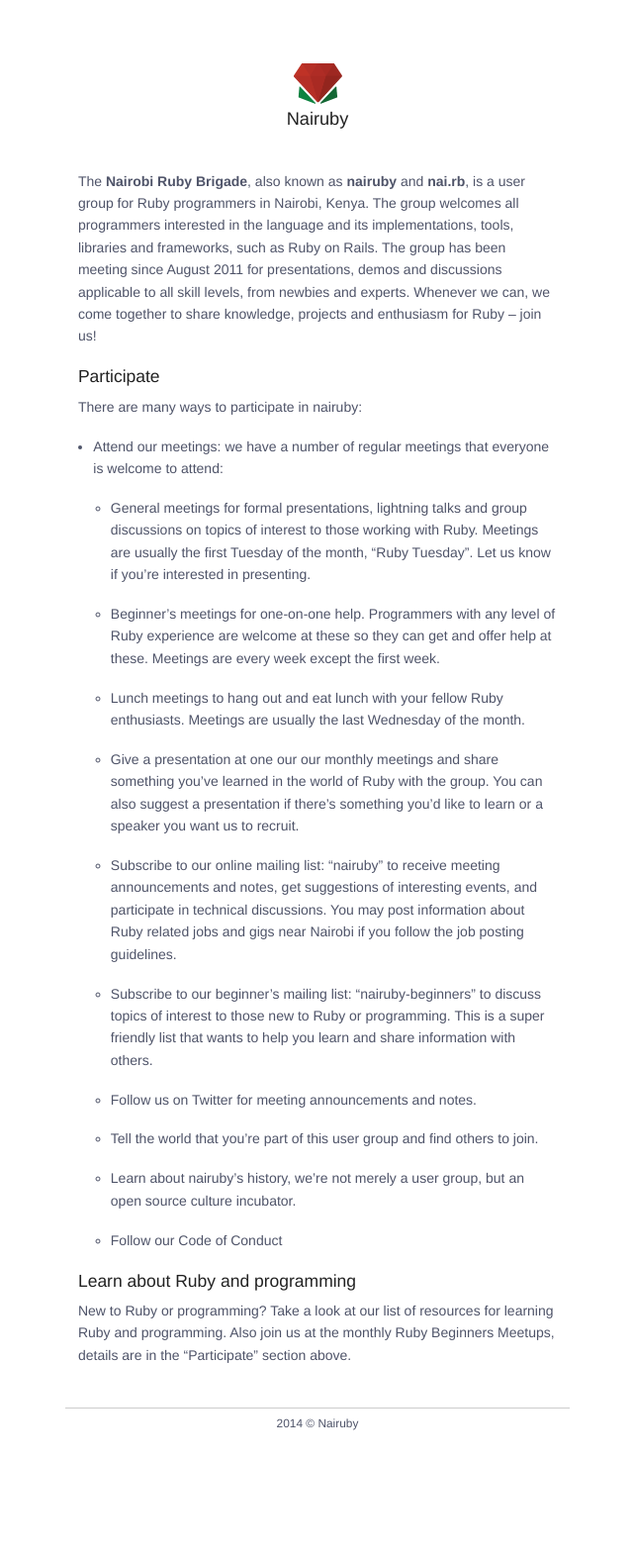
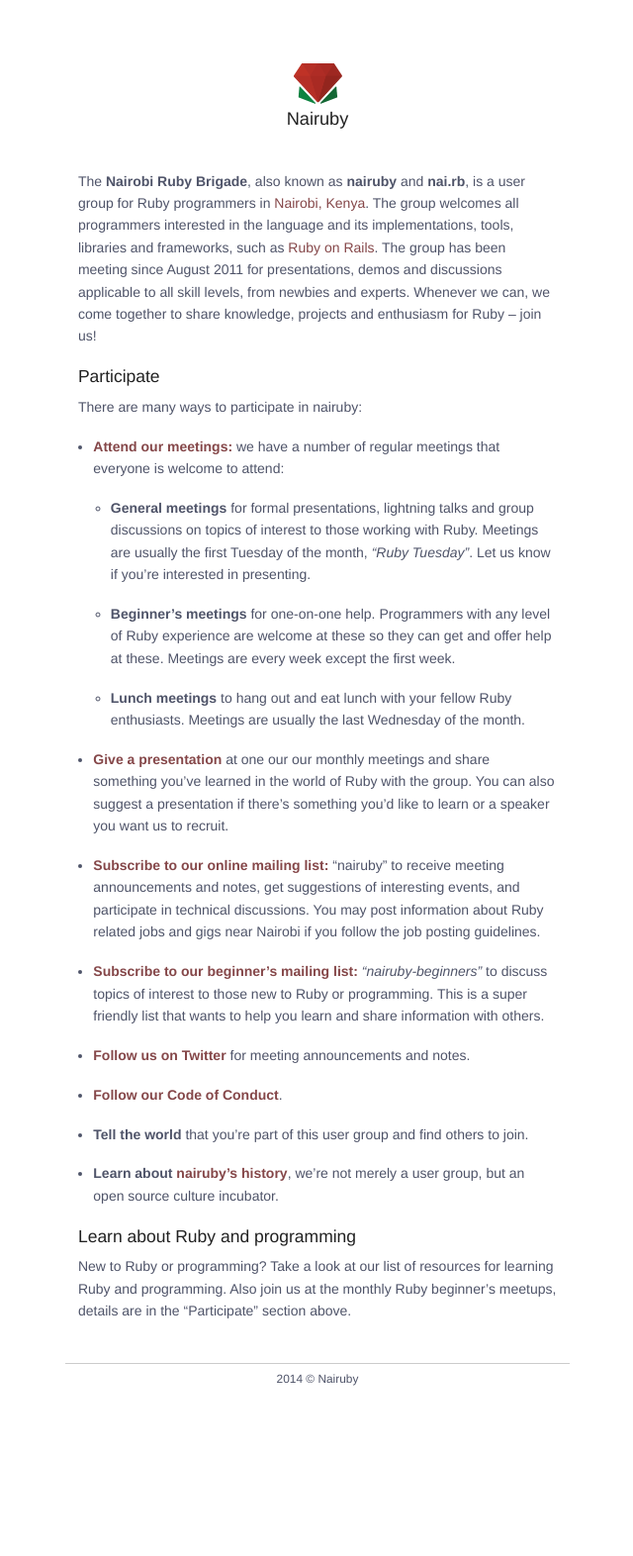
Before and after one commit to nairuby/nairuby.org, a Jekyll site: the page built from index.md, in a window 1280 px wide. Shown: the whole page at 99% size, without its empty margins (319-959 px from the left). Built offline with Jekyll 4.4.1, drawn with Linux system fonts in a browser that asks for light colours; Markdown is read by kramdown in place of the engine named in the settings; after the commit the page ends 1528 px from its top, so only the background shows below that; some of the changed lines change nothing that is shown.

Commit message:
Polish up the content, place link to future pages

```diff
--- a/assets/stylesheets/application.less
+++ b/assets/stylesheets/application.less
@@ -1,8 +1,11 @@
 @font_color: hsl(228, 14%, 36%);
+@background_color: #fff;
 @border_color: hsl(  0,  0%, 80% );
+@link_color: hsl(358, 30%, 40%);
 
 html, body {
   color: @font_color;
+  background-color: @background_color;
   font-size: 14px;
   font-family: 'Helvetica Neue', Helvetica, Arial, sans-serif;
 }
@@ -13,6 +16,10 @@
 h4 {font-size: 1.1rem; font-style: italic; }
 h5 {font-size: 1rem;   font-style: italic; }
 h6 {font-size: 1rem;   font-style: italic; }
+
+
+a, a:visited { color: @link_color; }
+a:hover      { text-decoration: underline; }
 
 header {
   margin-bottom: 1.5em !important;
@@ -32,6 +39,15 @@
   }
 }
 
+ul {
+  li {
+    margin-bottom: 0.5em;
+    ul {
+      margin-bottom: 1.25em;
+    }
+  }
+}
+
 #wrapper {
   padding-bottom: 10%;
   padding-top: 5%;
--- a/index.md
+++ b/index.md
@@ -1,62 +1,72 @@
 ---
-title: Ruby User Group
+title: Nairobi Ruby Brigade
 layout: default
 ---
 
-The **Nairobi Ruby Brigade**, also known as **nairuby** and **nai.rb**, is a user
-group for Ruby programmers in Nairobi, Kenya. The group welcomes all programmers
-interested in the language and its implementations, tools, libraries and
-frameworks, such as Ruby on Rails. The group has been meeting since August 2011
-for presentations, demos and discussions applicable to all skill levels, from
-newbies and experts. Whenever we can, we come together to share knowledge,
-projects and enthusiasm for Ruby – join us!
+The **Nairobi Ruby Brigade**, also known as **nairuby** and **nai.rb**, is a
+user group for Ruby programmers in [Nairobi, Kenya][1]. The group welcomes all
+programmers interested in the language and its implementations, tools, libraries
+and frameworks, such as [Ruby on Rails][ror]. The group has been meeting since
+August 2011 for presentations, demos and discussions applicable to all skill
+levels, from newbies and experts. Whenever we can, we come together to share
+knowledge, projects and enthusiasm for Ruby – join us!
 
 ## Participate
 
 There are many ways to participate in nairuby:
 
-* Attend our meetings: we have a number of regular meetings that everyone is
-  welcome to attend:
+* **[Attend our meetings:][meetings]** we have a number of regular meetings that
+  everyone is welcome to attend:
 
-    * General meetings for formal presentations, lightning talks and group
+    * **General meetings** for formal presentations, lightning talks and group
     discussions on topics of interest to those working with Ruby. Meetings are
-    usually the first Tuesday of the month, "Ruby Tuesday". Let us know if
+    usually the first Tuesday of the month, _"Ruby Tuesday"_. Let us know if
     you're interested in presenting.
 
-    * Beginner's meetings for one-on-one help. Programmers with any level of Ruby
-    experience are welcome at these so they can get and offer help at these.
-    Meetings are every week except the first week.
+    * **Beginner's meetings** for one-on-one help. Programmers with any level of
+    Ruby experience are welcome at these so they can get and offer help at
+    these. Meetings are every week except the first week.
 
-    * Lunch meetings to hang out and eat lunch with your fellow Ruby enthusiasts.
+    * **Lunch meetings** to hang out and eat lunch with your fellow Ruby enthusiasts.
     Meetings are usually the last Wednesday of the month.
 
-    * Give a presentation at one our our monthly meetings and share something
-    you've learned in the world of Ruby with the group. You can also suggest a
-    presentation if there's something you'd like to learn or a speaker you want
-    us to recruit.
+* **[Give a presentation][presentations]** at one our our monthly meetings and share
+something you've learned in the world of Ruby with the group. You can also
+suggest a presentation if there's something you'd like to learn or a speaker you
+want us to recruit.
 
-    * Subscribe to our online mailing list: "nairuby" to receive meeting
-    announcements and notes, get suggestions of interesting events, and
-    participate in technical discussions. You may post information about Ruby
-    related jobs and gigs near Nairobi if you follow the job posting
-    guidelines.
+* **[Subscribe to our online mailing list:][mail-list]** "nairuby" to receive meeting announcements
+and notes, get suggestions of interesting events, and participate in technical
+discussions. You may post information about Ruby related jobs and gigs near
+Nairobi if you follow the job posting guidelines.
 
-    * Subscribe to our beginner's mailing list: "nairuby-beginners" to discuss
-    topics of interest to those new to Ruby or programming. This is a super
-    friendly list that wants to help you learn and share information with
-    others.
+* **[Subscribe to our beginner's mailing list:][mail-list-beginner]** _"nairuby-beginners"_ to discuss topics
+of interest to those new to Ruby or programming. This is a super friendly list
+that wants to help you learn and share information with others.
 
-    * Follow us on Twitter for meeting announcements and notes.
+* **[Follow us on Twitter][twitter]** for meeting announcements and notes.
 
-    * Tell the world that you're part of this user group and find others to join.
+* **[Follow our Code of Conduct][coc]**.
 
-    * Learn about nairuby's history, we're not merely a user group, but an open
-    source culture incubator.
+* **Tell the world** that you're part of this user group and find others to join.
 
-    * Follow our Code of Conduct
+* **Learn about [nairuby's history][history]**, we're not merely a user group, but
+an open source culture incubator.
+
 
 ## Learn about Ruby and programming
 
 New to Ruby or programming? Take a look at our list of resources for learning
-Ruby and programming. Also join us at the monthly Ruby Beginners Meetups,
+Ruby and programming. Also join us at the monthly Ruby beginner's meetups,
 details are in the "Participate" section above.
+
+
+[coc]: #
+[history]: #
+[mail-list]: #
+[mail-list-beginner]: #
+[meetings]: #
+[presentations]: #
+[twitter]: #
+[ror]: http://rubyonrails.org/
+[1]: http://goo.gl/AMspr8
```
